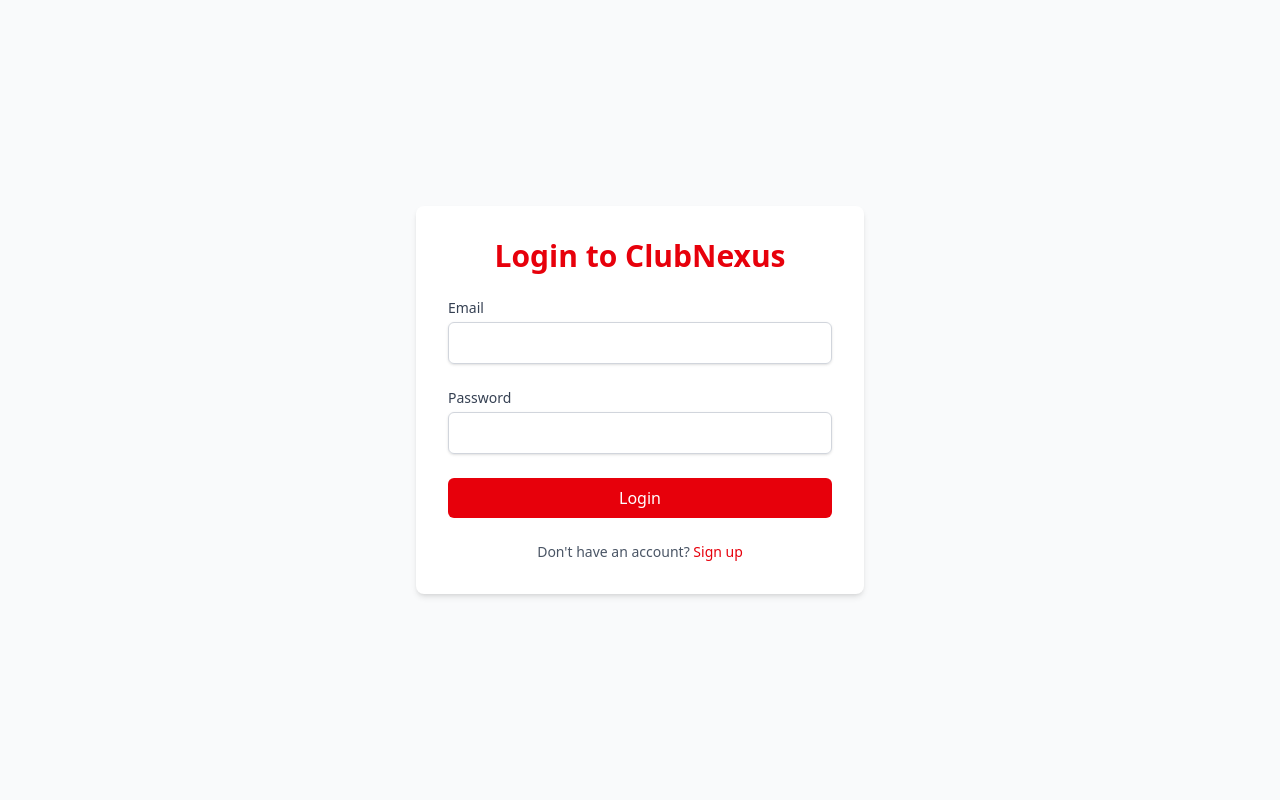
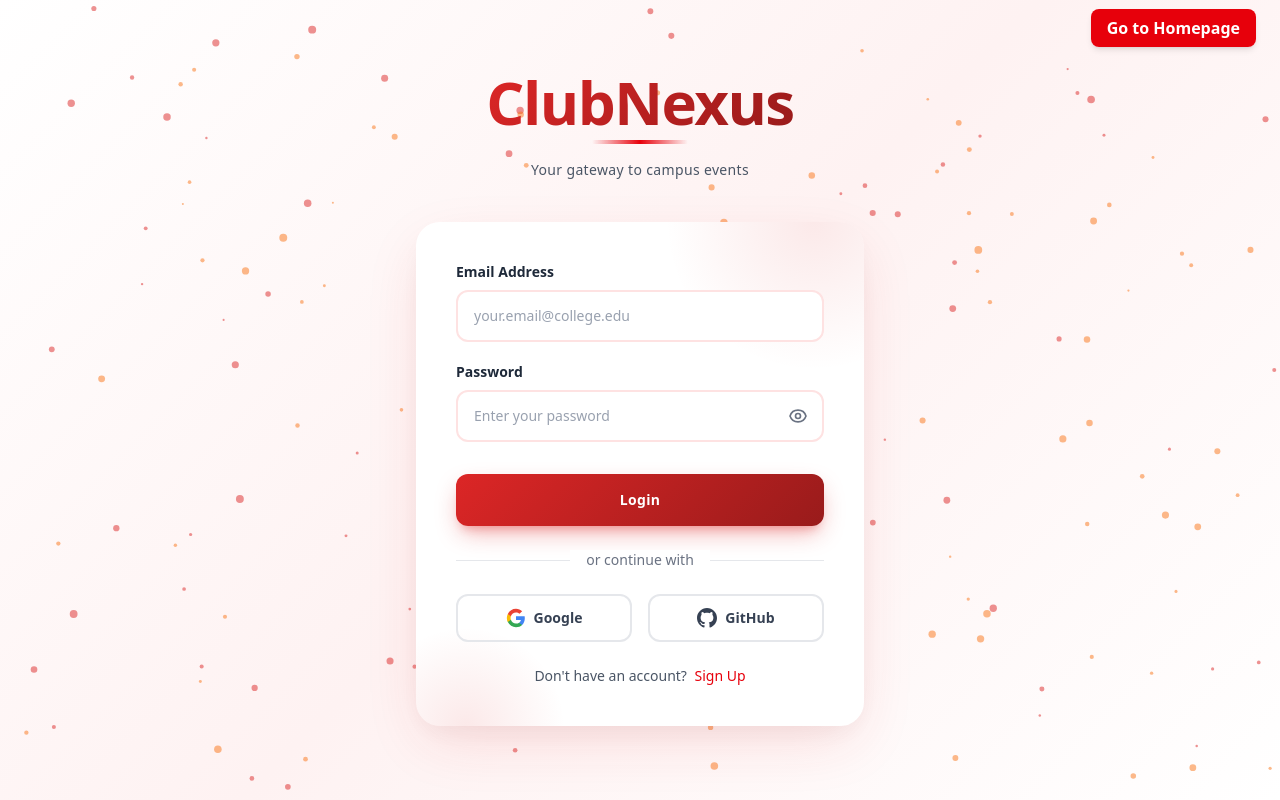
Before and after one commit to bhumikasharma1409/ClubNexus, a React app in the folder frontend/: page /login in a window 1280 px wide. Built offline with nearby package versions, Linux system fonts and the light colour scheme; the HTML template or start-up script is replaced by a standard one.

Commit message:
Update Login.jsx

```diff
--- a/frontend/src/pages/Login.jsx
+++ b/frontend/src/pages/Login.jsx
@@ -1,34 +1,45 @@
 import React, { useState } from "react";
-import { useAuth } from "../context/AuthContext";
+import { useAuth } from "../context/AuthContext.jsx"; // <-- FIX: Added .jsx extension
 import { useNavigate, Link } from "react-router-dom";
+import ParticlesBg from "../components/ParticlesBg.jsx"; // <-- FIX: Added .jsx extension
 
 export default function Login() {
-  const [email, setEmail] = useState("");
-  const [password, setPassword] = useState("");
+  const [formData, setFormData] = useState({
+    email: "",
+    password: "",
+  });
   const [error, setError] = useState("");
   const [loading, setLoading] = useState(false);
+  const [showPassword, setShowPassword] = useState(false); // For password toggle
   const { login } = useAuth();
   const navigate = useNavigate();
+
+  const handleChange = (e) => {
+    setFormData({
+      ...formData,
+      [e.target.id]: e.target.value,
+    });
+  };
 
   const handleSubmit = async (e) => {
     e.preventDefault();
     setError("");
     setLoading(true);
 
+    // --- YOUR EXISTING LOGIC (UNCHANGED) ---
     try {
       const res = await fetch("/auth/login", {
         method: "POST",
         headers: { "Content-Type": "application/json" },
-        body: JSON.stringify({ email, password }),
+        body: JSON.stringify(formData),
       });
 
       const data = await res.json();
 
       if (!res.ok) {
-        throw new Error(data.message || "Failed to login");
+        throw new Error(data.message || "Failed to log in");
       }
 
-      // Login successful
       login(data.user, data.token);
       navigate("/"); // Redirect to home
     } catch (err) {
@@ -36,63 +47,223 @@
     } finally {
       setLoading(false);
     }
+    // --- END OF YOUR LOGIC ---
   };
 
+  // Styles from Register.jsx
+  const inputFieldClass = "input-field w-full px-4 py-3.5 rounded-xl text-gray-800 placeholder-gray-400 focus:outline-none text-sm";
+  const btnPrimaryClass = "btn-primary w-full text-white font-bold py-4 px-6 rounded-xl mt-8 text-sm tracking-wide relative flex items-center justify-center gap-3 disabled:opacity-70 disabled:cursor-not-allowed";
+
   return (
-    <div className="flex items-center justify-center min-h-screen bg-gray-50">
-      <div className="w-full max-w-md p-8 space-y-6 bg-white rounded-lg shadow-md">
-        <h1 className="text-3xl font-bold text-center text-red-600">
-          Login to ClubNexus
+    <>
+      <ParticlesBg />
+      {/* Re-using the exact same styles from Register.jsx */}
+      <style>{`
+        body {
+            background: linear-gradient(135deg, #ffffff 0%, #fef2f2 50%, #ffffff 100%);
+        }
+        .card-shadow {
+            box-shadow:
+                0 20px 60px -10px rgba(220, 38, 38, 0.15),
+                0 10px 30px -5px rgba(0, 0, 0, 0.05);
+        }
+        .input-field {
+            background: #ffffff;
+            border: 2px solid #fee2e2;
+            transition: all 0.3s cubic-bezier(0.4, 0, 0.2, 1);
+        }
+        .input-field:focus {
+            border-color: #dc2626;
+            box-shadow: 0 0 0 4px rgba(220, 38, 38, 0.1);
+        }
+        .input-field:hover {
+            border-color: #fca5a5;
+        }
+        .gradient-text {
+            background: linear-gradient(135deg, #dc2626 0%, #991b1b 100%);
+            -webkit-background-clip: text;
+            -webkit-text-fill-color: transparent;
+            background-clip: text;
+        }
+        .btn-primary {
+            background: linear-gradient(135deg, #dc2626 0%, #991b1b 100%);
+            box-shadow:
+                0 10px 25px -5px rgba(220, 38, 38, 0.4),
+                0 8px 10px -6px rgba(220, 38, 38, 0.3);
+            transition: all 0.3s cubic-bezier(0.4, 0, 0.2, 1);
+            position: relative;
+            overflow: hidden;
+        }
+        .btn-primary:hover {
+            transform: translateY(-2px);
+            box-shadow:
+                0 20px 35px -5px rgba(220, 38, 38, 0.5),
+                0 10px 15px -6px rgba(220, 38, 38, 0.4);
+        }
+        .btn-primary:active { transform: translateY(0); }
+        .floating { animation: floating 3s ease-in-out infinite; }
+        @keyframes floating {
+            0%, 100% { transform: translateY(0px); }
+            50% { transform: translateY(-8px); }
+        }
+        .decorative-circle {
+            position: absolute;
+            border-radius: 50%;
+            background: radial-gradient(circle, rgba(220, 38, 38, 0.1) 0%, transparent 70%);
+            pointer-events: none;
+        }
+        .circle-1 { width: 300px; height: 300px; top: -150px; right: -100px; }
+        .circle-2 { width: 200px; height: 200px; bottom: -100px; left: -50px; }
+      `}</style>
+
+      <div className="min-h-screen flex items-center justify-center p-4 md:p-6 relative z-10">
+        <div className="absolute top-4 right-6">
+          <Link
+            to="/"
+            className="bg-red-600 hover:bg-red-700 text-white font-semibold py-2 px-4 rounded-lg shadow-md transition"
+          >
+            Go to Homepage
+          </Link>
+        </div>
+
+        <div className="relative w-full max-w-md">
+          <div className="text-center mb-10 floating">
+            <div className="inline-block">
+              <h1 className="text-5xl md:text-6xl font-black gradient-text mb-2 tracking-tight">
+                ClubNexus
               </h1>
-        {error && <p className="text-red-500 text-center">{error}</p>}
-        <form onSubmit={handleSubmit} className="space-y-6">
-          <div>
+              <div className="h-1 w-24 mx-auto bg-gradient-to-r from-transparent via-red-600 to-transparent rounded-full"></div>
+            </div>
+            <p className="text-gray-600 text-sm mt-4 font-medium tracking-wide">
+              Your gateway to campus events
+            </p>
+          </div>
+
+          <div className="bg-white rounded-3xl p-8 md:p-10 card-shadow relative overflow-hidden">
+            <div className="decorative-circle circle-1"></div>
+            <div className="decorative-circle circle-2"></div>
+
+            {error && <p className="text-red-600 text-center mb-4 text-sm font-medium">{error}</p>}
+
+            <form onSubmit={handleSubmit} className="space-y-5 relative z-10">
+              <div className="space-y-2">
                 <label
                   htmlFor="email"
-              className="block text-sm font-medium text-gray-700"
+                  className="block text-gray-800 text-sm font-semibold"
                 >
-              Email
+                  Email Address
                 </label>
                 <input
                   id="email"
                   type="email"
-              value={email}
-              onChange={(e) => setEmail(e.target.value)}
+                  placeholder="your.email@college.edu"
+                  onChange={handleChange}
                   required
-              className="w-full px-3 py-2 mt-1 border border-gray-300 rounded-md shadow-sm focus:outline-none focus:ring-red-500 focus:border-red-500"
+                  className={inputFieldClass}
                 />
               </div>
-          <div>
+
+              <div className="space-y-2">
                 <label
                   htmlFor="password"
-              className="block text-sm font-medium text-gray-700"
+                  className="block text-gray-800 text-sm font-semibold"
                 >
                   Password
                 </label>
+                <div className="relative">
                   <input
                     id="password"
-              type="password"
-              value={password}
-              onChange={(e) => setPassword(e.target.value)}
+                    type={showPassword ? "text" : "password"}
+                    placeholder="Enter your password"
+                    onChange={handleChange}
                     required
-              className="w-full px-3 py-2 mt-1 border border-gray-300 rounded-md shadow-sm focus:outline-none focus:ring-red-500 focus:border-red-500"
+                    className={`${inputFieldClass} pr-10`}
                   />
+                  <button
+                    type="button"
+                    onClick={() => setShowPassword(!showPassword)}
+                    className="absolute right-4 top-1/2 -translate-y-1/2 text-gray-500 hover:text-gray-700 transition"
+                  >
+                    {showPassword ? (
+                      <svg id="eyeClosed" className="w-5 h-5" fill="none" stroke="currentColor" viewBox="0 0 24 24">
+                        <path strokeLinecap="round" strokeLinejoin="round" strokeWidth="2" d="M13.875 18.825A10.05 10.05 0 0112 19c-4.478 0-8.268-2.943-9.543-7a9.97 9.97 0 011.563-3.029m5.858.908a3 3 0 114.243 4.243M9.878 9.878l4.242 4.242M9.88 9.88l-3.29-3.29m7.532 7.532l3.29 3.29M3 3l3.59 3.59m0 0A9.953 9.953 0 0112 5c4.478 0 8.268 2.943 9.543 7a10.025 10.025 0 01-4.132 5.411m0 0L21 21"></path>
+                      </svg>
+                    ) : (
+                      <svg id="eyeOpen" className="w-5 h-5" fill="none" stroke="currentColor" viewBox="0 0 24 24">
+                        <path strokeLinecap="round" strokeLinejoin="round" strokeWidth="2" d="M15 12a3 3 0 11-6 0 3 3 0 016 0z"></path>
+                        <path strokeLinecap="round" strokeLinejoin="round" strokeWidth="2" d="M2.458 12C3.732 7.943 7.523 5 12 5c4.478 0 8.268 2.943 9.542 7-1.274 4.057-5.064 7-9.542 7-4.477 0-8.268-2.943-9.542-7z"></path>
+                      </svg>
+                    )}
+                  </button>
                 </div>
+              </div>
+
               <button
                 type="submit"
                 disabled={loading}
-            className="w-full px-4 py-2 font-medium text-white bg-red-600 rounded-md hover:bg-red-700 focus:outline-none focus:ring-2 focus:ring-red-500 focus:ring-offset-2 disabled:opacity-50"
+                className={btnPrimaryClass}
               >
-            {loading ? "Logging in..." : "Login"}
+                {loading && (
+                  <svg className="w-5 h-5 animate-spin" viewBox="0 0 24 24">
+                    <circle className="opacity-25" cx="12" cy="12" r="10" stroke="white" strokeWidth="4" fill="none"></circle>
+                    <path className="opacity-75" fill="white" d="M4 12a8 8 0 018-8v4a4 4 0 00-4 4H4z"></path>
+                  </svg>
+                )}
+                <span>
+                  {loading ? "Logging In..." : "Login"}
+                </span>
               </button>
-          <p className="text-sm text-center text-gray-600">
+            </form>
+
+            <div className="relative my-6 z-10">
+              <div className="absolute inset-0 flex items-center">
+                <div className="w-full border-t border-gray-200"></div>
+              </div>
+              <div className="relative flex justify-center text-sm">
+                <span className="px-4 bg-white text-gray-500">
+                  or continue with
+                </span>
+              </div>
+            </div>
+
+            <div className="grid grid-cols-2 gap-4 relative z-10">
+              <button
+                type="button"
+                className="flex items-center justify-center gap-2 px-4 py-3 border-2 border-gray-200 rounded-xl hover:border-red-200 hover:bg-red-50 transition text-sm font-semibold text-gray-700"
+              >
+                <svg className="w-5 h-5" viewBox="0 0 24 24">
+                  <path fill="#4285F4" d="M22.56 12.25c0-.78-.07-1.53-.2-2.25H12v4.26h5.92c-.26 1.37-1.04 2.53-2.21 3.31v2.77h3.57c2.08-1.92 3.28-4.74 3.28-8.09z" />
+                  <path fill="#34A853" d="M12 23c2.97 0 5.46-.98 7.28-2.66l-3.57-2.77c-.98.66-2.23 1.06-3.71 1.06-2.86 0-5.29-1.93-6.16-4.53H2.18v2.84C3.99 20.53 7.7 23 12 23z" />
+                  <path fill="#FBBC05" d="M5.84 14.09c-.22-.66-.35-1.36-.35-2.09s.13-1.43.35-2.09V7.07H2.18C1.43 8.55 1 10.22 1 12s.43 3.45 1.18 4.93l2.85-2.22.81-.62z" />
+                  <path fill="#EA4335" d="M12 5.38c1.62 0 3.06.56 4.21 1.64l3.15-3.15C17.45 2.09 14.97 1 12 1 7.7 1 3.99 3.47 2.18 7.07l3.66 2.84c.87-2.6 3.3-4.53 6.16-4.53z" />
+                </svg>
+                Google
+              </button>
+              <button
+                type="button"
+                className="flex items-center justify-center gap-2 px-4 py-3 border-2 border-gray-200 rounded-xl hover:border-red-200 hover:bg-red-50 transition text-sm font-semibold text-gray-700"
+              >
+                <svg className="w-5 h-5" fill="currentColor" viewBox="0 0 24 24">
+                  <path d="M12 0c-6.626 0-12 5.373-12 12 0 5.302 3.438 9.8 8.207 11.387.599.111.793-.261.793-.577v-2.234c-3.338.726-4.033-1.416-4.033-1.416-.546-1.387-1.333-1.756-1.333-1.756-1.089-.745.083-.729.083-.729 1.205.084 1.839 1.237 1.839 1.237 1.07 1.834 2.807 1.304 3.492.997.107-.775.418-1.305.762-1.604-2.665-.305-5.467-1.334-5.467-5.931 0-1.311.469-2.381 1.236-3.221-.124-.303-.535-1.524.117-3.176 0 0 1.008-.322 3.301 1.23.957-.266 1.983-.399 3.003-.404 1.02.005 2.047.138 3.006.404 2.291-1.552 3.297-1.23 3.297-1.23.653 1.653.242 2.874.118 3.176.77.84 1.235 1.911 1.235 3.221 0 4.609-2.807 5.624-5.479 5.921.43.372.823 1.102.823 2.222v3.293c0 .319.192.694.801.576 4.765-1.589 8.199-6.086 8.199-11.386 0-6.627-5.373-12-12-12z" />
+                </svg>
+                GitHub
+              </button>
+            </div>
+
+            <div className="text-center mt-6 relative z-10">
+              <p className="text-gray-600 text-sm">
                 Don't have an account?{" "}
-            <Link to="/register" className="font-medium text-red-600 hover:underline">
-              Sign up
+                <Link
+                  to="/register"
+                  className="font-medium text-red-600 hover:text-red-700 transition ml-1"
+                >
+                  Sign Up
                 </Link>
               </p>
-        </form>
             </div>
           </div>
+        </div>
+      </div>
+    </>
   );
 }
```
Lines whose indentation alone changed are shown as unchanged.
